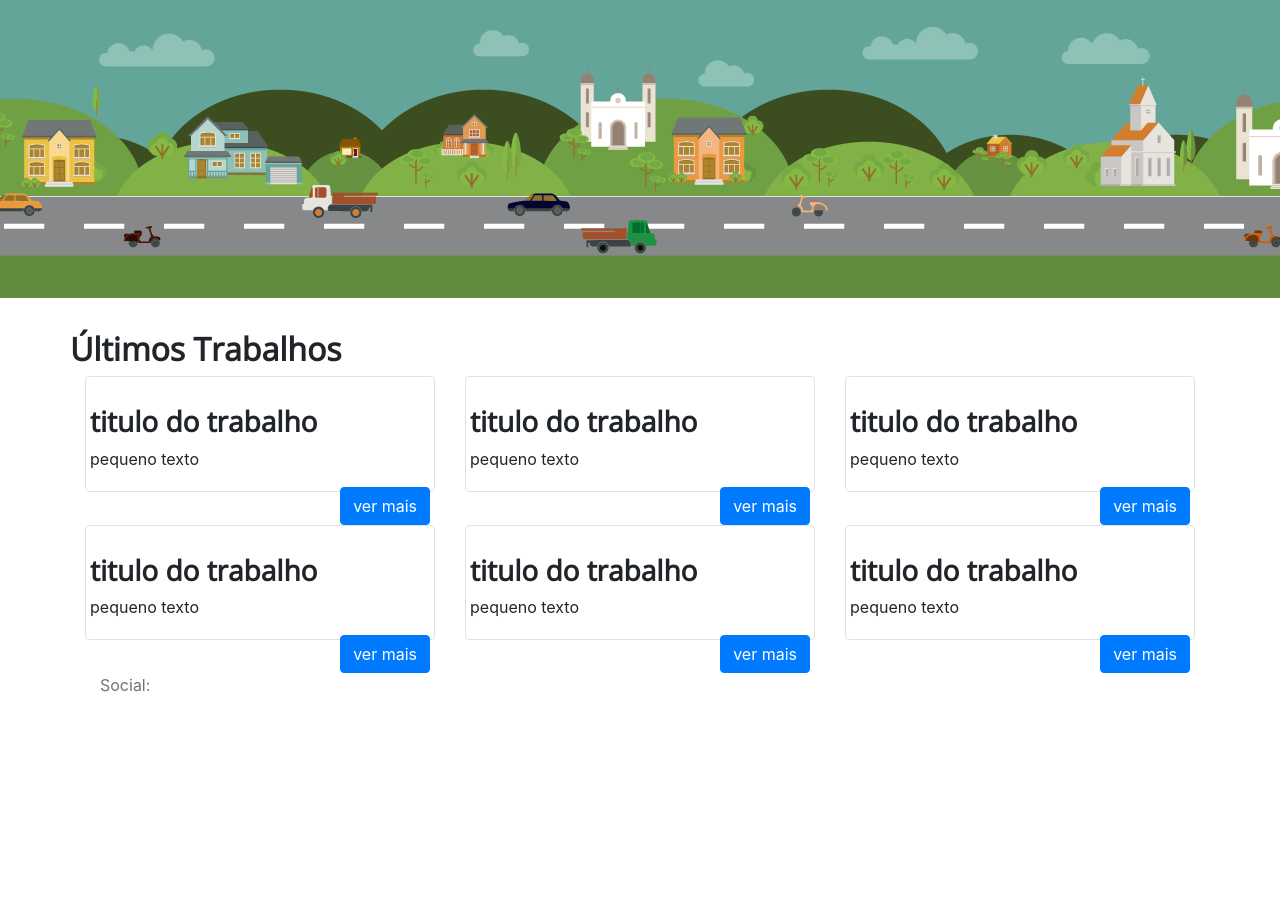
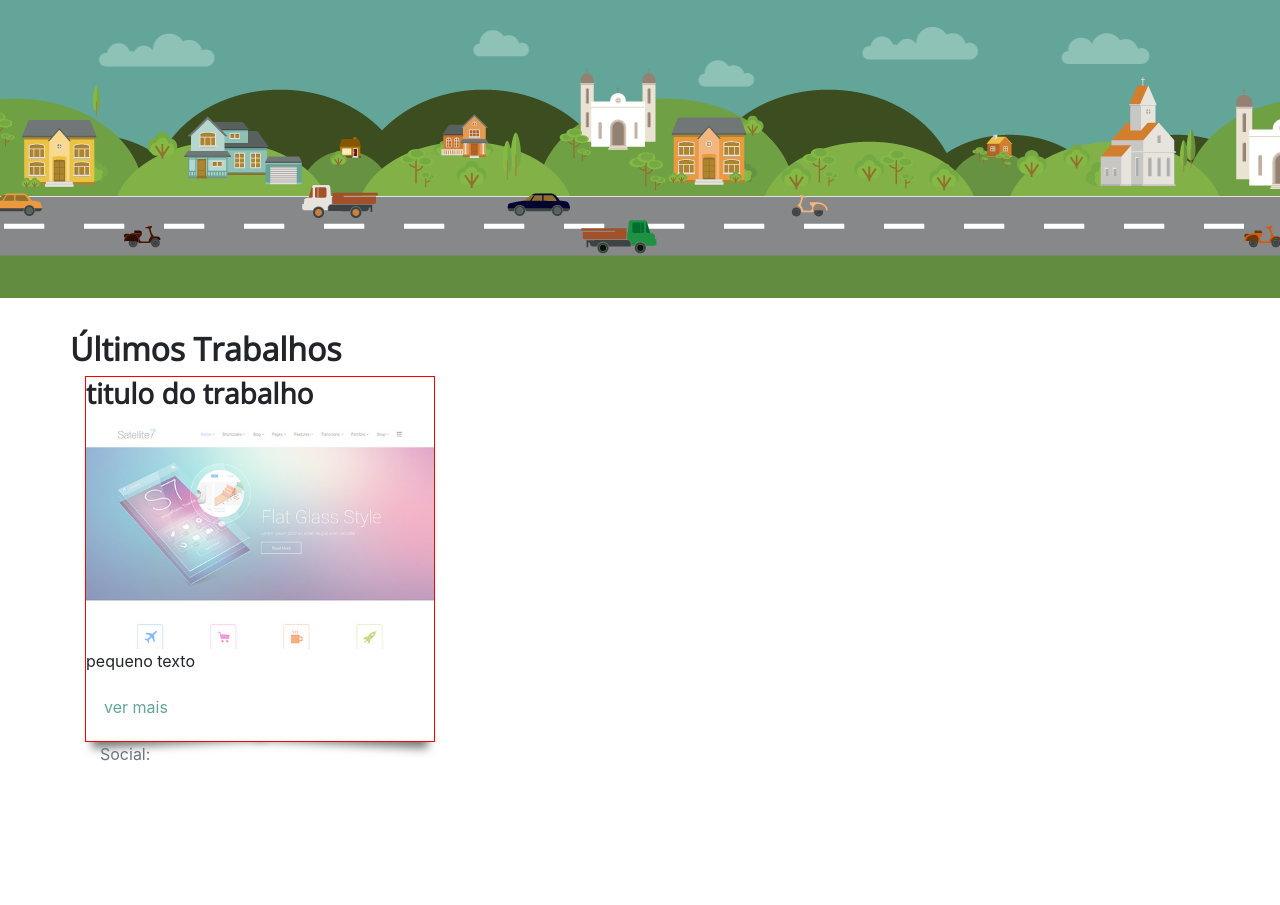
Before and after one commit to CoutoDev/Template-Portifolio, a website: page src/index.html in a window 1280 px wide. Shown: the part 525-1430 px from the top of the page. Before the commit the page ends 1374 px from the top, so only its background shows below. Drawn offline with nearby package versions, Linux system fonts and the light colour scheme.

Commit message:
Shadow added into portifolio cards

```diff
--- a/src/index.html
+++ b/src/index.html
@@ -63,65 +63,22 @@
         </div>
         <div class="row">
             <div class="col-xs-12 col-sm-6 col-md-4">
-                <div class="img-thumbnail">
-                    <img src="" alt="">
-                    <div class="caption">
-                        <h3>titulo do trabalho</h3>
-                        <p>pequeno texto</p>
-                        <p><a href="#" class="btn btn-primary float-right" role="button">ver mais</a></p>
+
+                <div class="img-thumbnail card-portifolio">
+                    <h3 class="card-portifolio__title">titulo do trabalho</h3>
+                    <div class="card-portifolio__imagem">
+                        <img src="imagens/portfolio/01.jpg" alt="imagem loja">
                     </div>
+
+                    <div class="caption card-portifolio__caption">
+                        <p class="card-portifolio__text">pequeno texto</p>
+                        <p><a href="#" class=" card-portifolio__btn btn btn-primary " role="button">ver mais</a></p>
+                    </div>
+
                 </div>
+
             </div>
-            <div class="col-xs-12 col-sm-6 col-md-4">
-                <div class="img-thumbnail">
-                    <img src="" alt="">
-                    <div class="caption">
-                        <h3>titulo do trabalho</h3>
-                        <p>pequeno texto</p>
-                        <p><a href="#" class="btn btn-primary float-right" role="button">ver mais</a></p>
-                    </div>
-                </div>
-            </div>
-            <div class="col-xs-12 col-sm-6 col-md-4">
-                <div class="img-thumbnail">
-                    <img src="" alt="">
-                    <div class="caption">
-                        <h3>titulo do trabalho</h3>
-                        <p>pequeno texto</p>
-                        <p><a href="#" class="btn btn-primary float-right" role="button">ver mais</a></p>
-                    </div>
-                </div>
-            </div>
-            <div class="col-xs-12 col-sm-6 col-md-4">
-                <div class="img-thumbnail">
-                    <img src="" alt="">
-                    <div class="caption">
-                        <h3>titulo do trabalho</h3>
-                        <p>pequeno texto</p>
-                        <p><a href="#" class="btn btn-primary float-right" role="button">ver mais</a></p>
-                    </div>
-                </div>
-            </div>
-            <div class="col-xs-12 col-sm-6 col-md-4">
-                <div class="img-thumbnail">
-                    <img src="" alt="">
-                    <div class="caption">
-                        <h3>titulo do trabalho</h3>
-                        <p>pequeno texto</p>
-                        <p><a href="#" class="btn btn-primary float-right" role="button">ver mais</a></p>
-                    </div>
-                </div>
-            </div>
-            <div class="col-xs-12 col-sm-6 col-md-4">
-                <div class="img-thumbnail">
-                    <img src="" alt="">
-                    <div class="caption">
-                        <h3>titulo do trabalho</h3>
-                        <p>pequeno texto</p>
-                        <p><a href="#" class="btn btn-primary float-right" role="button">ver mais</a></p>
-                    </div>
-                </div>
-            </div>
+
         </div> <!-- row -->
 
         <footer>
--- /dev/null
+++ b/src/sass/_partials/_card-portifolio.scss
@@ -0,0 +1,87 @@
+.card-portifolio{
+
+    @mixin sombra($dir,$angle, $distance){
+        content: '';
+        z-index: -1;
+        position: absolute;
+        background: #777;
+        width: 50%;
+        height: 20px;
+        bottom:  12px;
+        box-shadow: 0 15px 10px #777;
+
+
+
+        // Verifica a posição da sombra
+        @if $dir == "left"{
+            transform: rotate($angle * -1);
+            left: $distance;
+        } @else {
+            transform: rotate($angle);
+            right: $distance;
+        }
+
+    }
+    // Sombra "antes"
+    &:before{
+        @include sombra("left",3deg, 5px);
+    }
+    // Sombra "depois"
+    &:after{
+        @include sombra("right",3deg, 5px);
+    }
+
+    padding: 0;
+    border-radius: 0;
+    border: 1px solid transparent;
+    position: relative;
+    border: solid 1px red;
+
+    &__imagem{
+        height: 230px;
+        overflow: hidden;
+        img{
+            max-width: 100%;
+            opacity: .5;
+            transition:opacity 0.5s linear;
+        }
+
+    }
+
+    &:hover{
+        img{
+            opacity: 1;
+
+        }
+
+        .card-portifolio__btn{
+            background: lighten($main-color,10);
+            color: #fff;
+
+            &:hover{
+                background: saturate($main-color, 10);
+            }
+        }
+
+    }
+
+    &__btn{
+        background: transparent;
+        color: $main-color;
+        display: block;
+        border:none;
+        border-radius: 0;
+        width: 100px;
+        transition: all .3s linear;
+
+
+    }
+
+
+
+
+
+
+
+
+}
--- a/src/sass/main.scss
+++ b/src/sass/main.scss
@@ -4,3 +4,4 @@
 @import 'base';
 @import '_partials/_header-animado';
 @import '_partials/_header-nav';
+@import '_partials/_card-portifolio';
```
Also changed, not shown: src/sass/_partials/_header-animado.scss (+0 -22 lines), src/css/main.css.
